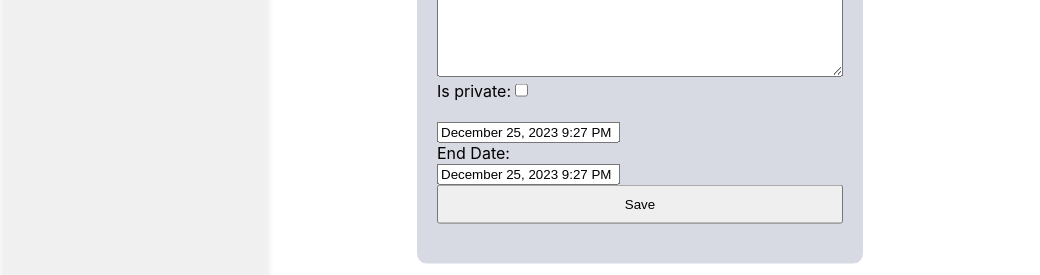
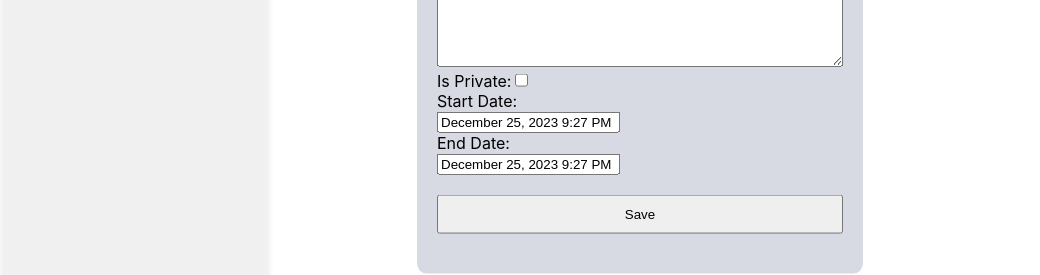
Before and after one commit to KarolPietryka/future_criteria, a React (Create React App) app in the folder front/: page / in a window 1280 px wide. Both pictures are taken after a click on the button "New Project". Shown: the part 355-630 px from the top of the page, without its empty margins (0-1040 px from the left). Built offline with nearby package versions, Linux system fonts and the light colour scheme; no server answers.

Commit message:
[Add]Add EquationFields that allows to specify filtering equation sign

```diff
--- /dev/null
+++ b/front/src/component/filter/CompareFilterDrop.tsx
@@ -0,0 +1,36 @@
+import React, {Dispatch, SetStateAction, useState} from "react";
+import {ProjectModel} from "../project/Project.model";
+
+export enum CompareFilter {
+    LESS_OR_EQUAL = '<=',
+    LESS_THEN = '<',
+    EQUAL = '==',
+    GREATER_THEN = '>',
+    GREATER_OR_EQUAL = '>='
+}
+
+interface CompareFilterDropProps {
+    setFilterType: Dispatch<SetStateAction<CompareFilter>>
+}
+
+const CompareFilterDrop = (props: CompareFilterDropProps) => {
+
+    const [value, setValue] = useState<string>(CompareFilter.LESS_THEN);
+    const handleSelect = (value: string) => {
+        setValue(value);
+        let compareFilter: CompareFilter = CompareFilter[value as keyof typeof CompareFilter];
+        props.setFilterType(compareFilter);
+    };
+    return (
+        <div className="filter-drop">
+            <select value={value} onChange={e => handleSelect(e.target.value)}>
+                <option value={CompareFilter.LESS_OR_EQUAL}>{CompareFilter.LESS_OR_EQUAL}</option>
+                <option value={CompareFilter.LESS_THEN}>{CompareFilter.LESS_THEN}</option>
+                <option value={CompareFilter.EQUAL}>{CompareFilter.EQUAL}</option>
+                <option value={CompareFilter.GREATER_THEN}>{CompareFilter.GREATER_THEN}</option>
+                <option value={CompareFilter.GREATER_OR_EQUAL}>{CompareFilter.GREATER_OR_EQUAL}</option>
+            </select>
+        </div>
+    )
+}
+export default CompareFilterDrop;
--- a/front/src/component/project/ProjectFields.tsx
+++ b/front/src/component/project/ProjectFields.tsx
@@ -5,8 +5,10 @@ import "react-datepicker/dist/react-datepicker.css";
 import "./ProjectFields.scss"
 import {toJavaLocalDataTime} from "../../utils/DataUtils";
 import NoEquationFields from "./fields/NoEquationFields";
+import EquationFields from "./fields/EquationFields";
 interface ProjectFieldsProps {
     setProject: Dispatch<SetStateAction<ProjectModel | undefined>>
+    filterMode: boolean
 }
 const ProjectFields = (projectFieldsProps: ProjectFieldsProps) => {
     const [projectName, setProjectName] = useState<string>('')
@@ -32,26 +34,10 @@ const ProjectFields = (projectFieldsProps: ProjectFieldsProps) => {
                 setProjectName={setProjectName}
                 setProjectDescription={setProjectDescription}
                 setIsPrivate={setIsPrivate}/>
-            <DatePicker className="dataPicker"
-                selected={startDate}
-                onChange={(date) => setStartDate(date || new Date())}
-                showTimeSelect
-                timeFormat="HH:mm"
-                timeIntervals={15}
-                timeCaption="time"
-                dateFormat="MMMM d, yyyy h:mm aa"
-            />
-            <br/>
-            End Date:
-            <br/>
-            <DatePicker className="dataPicker"
-                selected={endDate}
-                onChange={(date) => setEndDate(date || new Date())}
-                showTimeSelect
-                timeFormat="HH:mm"
-                timeIntervals={15}
-                timeCaption="time"
-                dateFormat="MMMM d, yyyy h:mm aa"
+            <EquationFields
+                setStartDate={setStartDate}
+                setEndDate={setEndDate}
+                filterMode={projectFieldsProps.filterMode}
             />
             <br/>
         </>
--- /dev/null
+++ b/front/src/component/project/fields/DateField.tsx
@@ -0,0 +1,40 @@
+import React, {useEffect, useState} from "react";
+import CompareFilterDrop, {CompareFilter} from "../../filter/CompareFilterDrop";
+import DatePicker from "react-datepicker";
+
+interface DateFieldProps {
+  name: string;
+  setDate: (date: Date) => void;
+  setFilterType: (filterType: CompareFilter) => void;
+  filterMode: boolean;
+}
+const DateField = (props: DateFieldProps) => {
+  const [data, setData] = useState(new Date());
+  const [filterType, setFilterType] = useState<CompareFilter>(CompareFilter.LESS_THEN);
+
+  useEffect(() => {
+    props.setDate(data);
+    props.setFilterType(filterType);
+  }, [data, filterType]);
+
+  return (
+      <>
+        {props.name}:
+        <div style={{display: "flex"}}>
+          {props.filterMode &&
+              <CompareFilterDrop setFilterType={setFilterType}/>
+          }
+          <DatePicker className="dataPicker"
+                      selected={data}
+                      onChange={(date) => setData(date || new Date())}
+                      showTimeSelect
+                      timeFormat="HH:mm"
+                      timeIntervals={15}
+                      timeCaption="time"
+                      dateFormat="MMMM d, yyyy h:mm aa"
+          />
+        </div>
+      </>
+  );
+}
+export default DateField;
--- /dev/null
+++ b/front/src/component/project/fields/EquationFields.tsx
@@ -0,0 +1,32 @@
+import DatePicker from "react-datepicker";
+import React, {useState} from "react";
+import CompareFilterDrop, {CompareFilter} from "../../filter/CompareFilterDrop";
+import DateField from "./DateField";
+
+interface EquationFieldsProps {
+    setStartDate: (startDate: Date) => void;
+    setEndDate: (endDate: Date) => void;
+    filterMode: boolean;
+}
+const EquationFields = (props: EquationFieldsProps) => {
+    const [startDate, setStartDate] = useState(new Date());
+    const [startDateFilterType, setStartDateFilterType] = useState<CompareFilter>(CompareFilter.GREATER_THEN);
+    const [endDate, setEndDate] = useState(new Date())
+    const [endDateFilterType, setEndDateFilterType] = useState<CompareFilter>(CompareFilter.LESS_THEN);
+
+    return (
+        <div>
+            <DateField
+                name="Start Date"
+                setDate={setStartDate}
+                setFilterType={setStartDateFilterType}
+                filterMode={props.filterMode}/>
+            <DateField
+                name="End Date"
+                setDate={setEndDate}
+                setFilterType={setEndDateFilterType}
+                filterMode={props.filterMode}/>
+        </div>
+    );
+}
+export default EquationFields;
--- a/front/src/component/project/fields/NoEquationFields.tsx
+++ b/front/src/component/project/fields/NoEquationFields.tsx
@@ -27,14 +27,13 @@ const NoEquationFields = (props: NoEquationFieldsProps) => {
          <textarea className="description" value={projectDescription} onChange={e => setProjectDescription(e.target.value)}/>
          <br/>
          <div>
-             <span>Is private:</span>
+             <span>Is Private:</span>
              <input
                  type="checkbox"
                  checked={isPrivate}
                  onClick={toggleIsPrivate}
              />
          </div>
-         <br/>
      </>
 
   );
--- a/front/src/component/project/new/NewProjectPanel.tsx
+++ b/front/src/component/project/new/NewProjectPanel.tsx
@@ -32,7 +32,9 @@ const NewProjectPanel = ({closeNewProjectPanel}: NewProjectPanelProps) => {
     return (
         <div className={'overlay-panel'}>
             <h1>New Project</h1>
-            <ProjectFields setProject={setNewProject}></ProjectFields>
+            <ProjectFields
+                setProject={setNewProject}
+                filterMode={false}/>
             <button onClick={handleSave}>Save</button>
             {showSaveProjectError && (
                 <Modal
--- a/front/src/component/side/SideProjectFilter.tsx
+++ b/front/src/component/side/SideProjectFilter.tsx
@@ -29,7 +29,10 @@ const SideProjectFilter = () => {
             </button>
             {filterFieldsEnabled &&
             <div>
-                <ProjectFields setProject={setFilterProject}/>
+                <ProjectFields
+                    setProject={setFilterProject}
+                    filterMode={true}
+                />
                 <button onClick={getProject}>
                     Search
                 </button>
```
